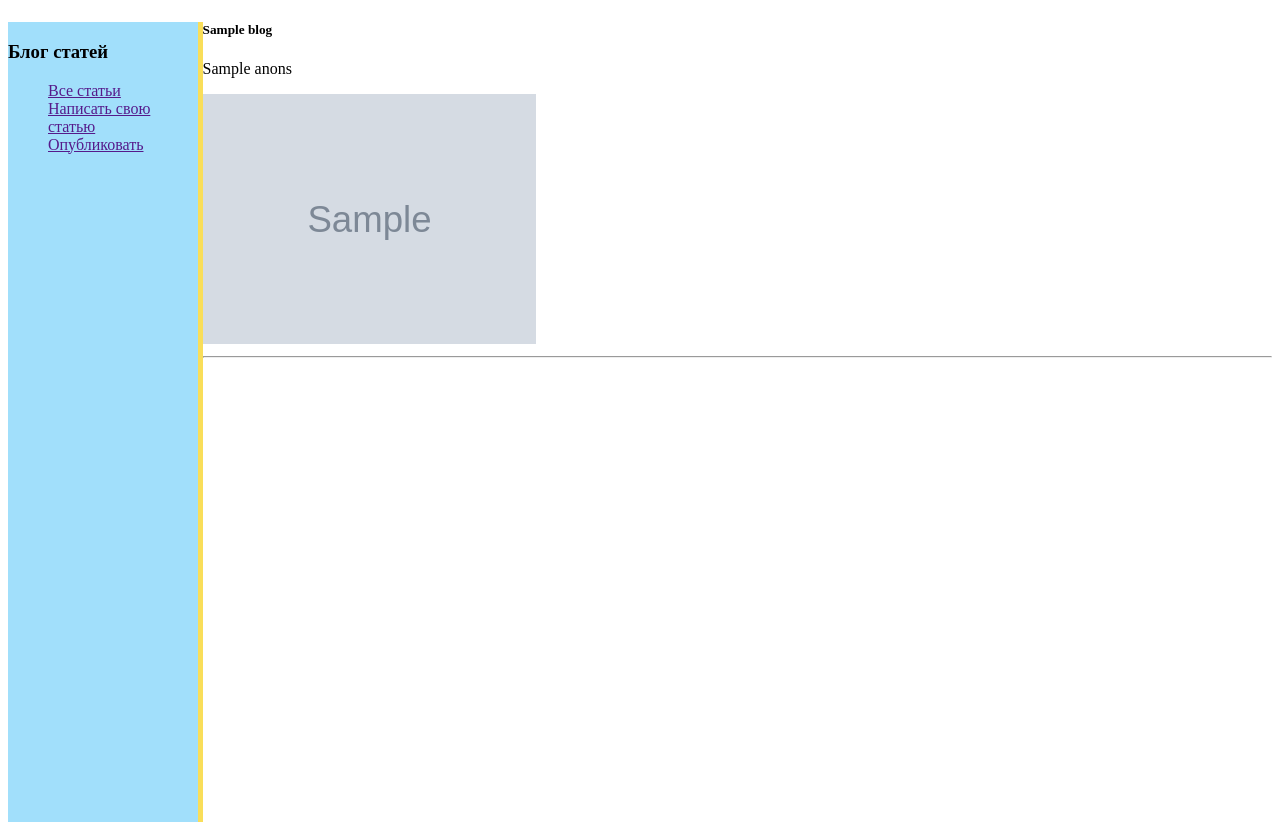
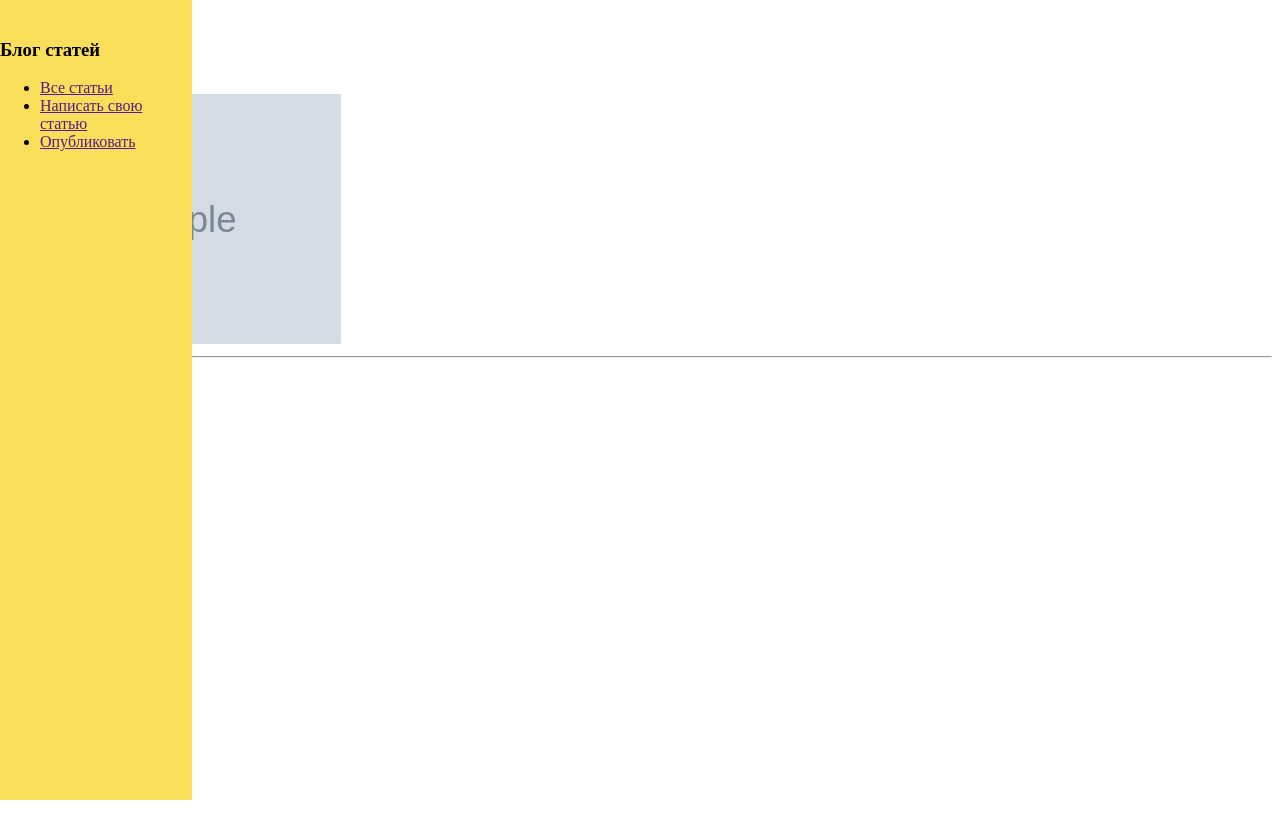
Before and after one commit to egk60793/python_for_GIT, a Django app: template projector/blog/templates/blog/index.html in a window 1280 px wide. After the commit the page ends 800 px from the top, so only its background shows below. Run offline with Django 3.2, Linux system fonts and the light colour scheme; the template is opened without the code that fills it: most values are stand-ins (such as "Sample title", 1, 10 or a date in 2020); grey boxes marked "Sample" are stand-in pictures.

Commit message:
add navigation panel + style

```diff
--- a/projector/blog/static/blog/css/blog.css
+++ b/projector/blog/static/blog/css/blog.css
@@ -1,11 +1,12 @@
-aside{
-    float: left;
-    background: #a1dffb;
-    color: black;
-    border-right: 5px solid #f9de59;
-    height: 100vh;
-    width: 15%;
-    padding: 2,5%;
+
+.sidenav {
+    height: 100%; /* Full-height: remove this if you want "auto" height */
+    width: 15%; /* Set the width of the sidebar */
+    position: fixed; /* Fixed Sidebar (stay in place on scroll) */
+    z-index: 1; /* Stay on top */
+    top: 0; /* Stay at the top */
+    left: 0;
+    background-color: #f9de59; /* Black */
+    overflow-x: hidden; /* Disable horizontal scroll */
+    padding-top: 20px;
 }
-
-aside ul {list-style: none}
--- a/projector/blog/templates/blog/base.html
+++ b/projector/blog/templates/blog/base.html
@@ -9,16 +9,14 @@
     <link rel="stylesheet" href="{% static 'blog/css/blog.css' %}">
 </head>
 <body>
-<aside>
+<div class="sidenav">
     <h3>Блог статей</h3>
-    <nav>
-        <ul>
-            <a href=""><li>Все статьи</li></a>
-            <a href=""><li>Написать свою статью</li></a>
-            <a href=""><li>Опубликовать</li></a>
-        </ul>
-    </nav>
-</aside>
+    <ul>
+        <li><a href="">Все статьи</a></li>
+        <li><a href="">Написать свою статью</a></li>
+        <li><a href="">Опубликовать</a></li>
+    </ul>
+</div>
 {% block content %}
 {% endblock %}
 </body>
```
